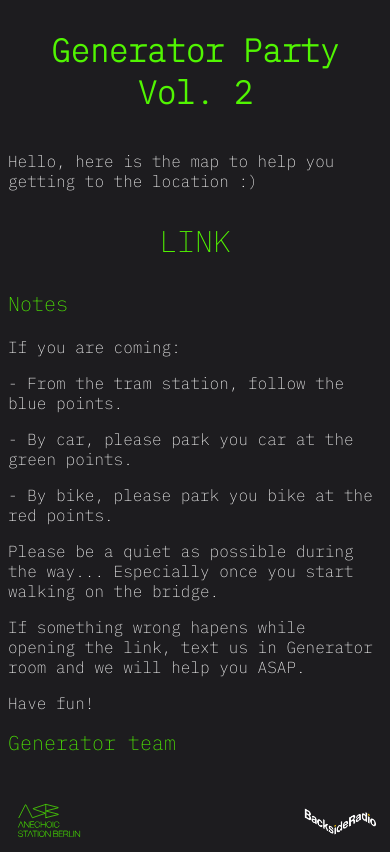
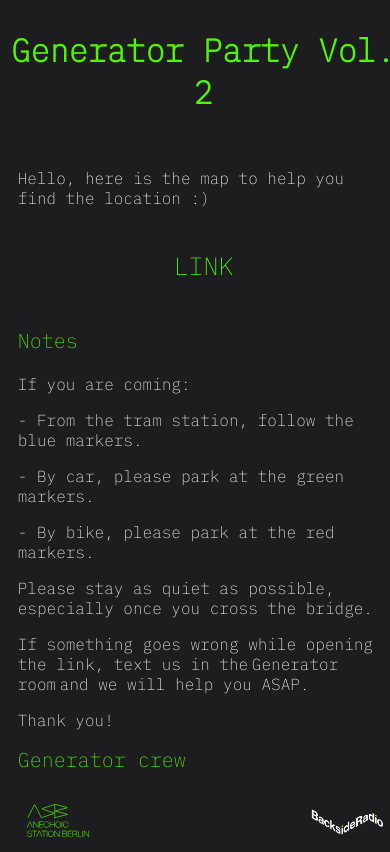
Before and after one commit to Hulow/generator-party, a plain HTML site: page index.html in a window 390 px wide. Drawn offline with Linux system fonts and the light colour scheme.

Commit message:
feat: finish html and styling without responsiveness

```diff
--- a/assets/styles/main.css
+++ b/assets/styles/main.css
@@ -12,14 +12,26 @@ html {
   font-style: normal;
 }
 
+.flex-col-center {
+  display: flex;
+  flex-direction: column;
+  align-items: center;
+}
+
+.flex-space-between {
+  display: flex;
+  justify-content: space-between;
+  align-items: center;
+}
+
 body {
   height: 100%;
-  display: flex;
-  flex-direction: column;
+  width: 100%;
 }
 
 main {
   flex: 1;
+  width: 95%;
 }
 
 .color {
@@ -28,11 +40,24 @@ main {
 
 h1 {
   text-align: center;
+  margin-bottom: 10%;
 }
 
 .custom-map {
-  text-align: center;
-  font-size: 30px;
+  width: 7%;
+}
+
+.custom-map > p {
+  font-size: 25px;
+}
+
+.custom-map:hover {
+  background-color: rgba(255, 255, 255, 0.066);
+  border-radius: 15px;
+}
+
+.custom-map > p:hover {
+  color: white;
 }
 
 .note-title {
@@ -40,18 +65,16 @@ h1 {
 }
 
 .margin-top {
-  margin-top: 3%;
+  margin-top: 2%;
 }
 
 .signature {
+  margin-top: 4%;
   font-size: 20px;
 }
 
 footer {
-  display: flex;
-  justify-content: space-between;
-  align-items: center;
-  margin-top: auto;
+  width: 95%;
 }
 
 a {
--- a/index.html
+++ b/index.html
@@ -6,36 +6,39 @@
     <title>Generator Party Volume 2</title>
     <link rel="stylesheet" href="assets/styles/main.css">
 </head>
-<body>
+<body class="flex-col-center">
     <header>
         <h1 class="color">Generator Party Vol. 2</h1>
     </header>
     <main>
-        <div class="content">
-            <p>Hello, here is the map to help you getting to the location :)</p>
-            <p class="custom-map color"><a href="helloItsASecretMyFriend" target="_blank"  style="text-decoration: none; color: inherit;">LINK</a></p>
+        <p>Hello, here is the map to help you find the location :)</p>
+
+        <div class="content flex-col-center">
+            <div class = "custom-map flex-col-center">
+                <p class="color"><a href="helloItsASecretMyFriend" target="_blank"  style="text-decoration: none; color: inherit;">LINK</a></p>
+            </div>
         </div>
         <div class="description">
             <p class="note-title color">Notes</p>
             <div class="margin-top">
                 <p>If you are coming:</p>
-                <p>- From the tram station, follow the blue points.</p>
-                <p>- By car, please park you car at the green points.</p>
-                <p>- By bike, please park you bike at the red points.</p>
+                <p>- From the tram station, follow the blue markers.</p>
+                <p>- By car, please park at the green markers.</p>
+                <p>- By bike, please park at the red markers.</p>
             </div>
             <div class="margin-top">
-                <p>Please be a quiet as possible during the way... Especially once you start walking on the bridge.</p>
+                <p>Please stay as quiet as possible, especially once you cross the bridge.</p>
             </div>
             <div class="margin-top">
-                <p>If something wrong hapens while opening the link, text us in Generator room and we will help you ASAP.</p>
+                <p>If something goes wrong while opening the link, text us in the<a href="https://t.me/+OH99zvoblHZmMDJk" target="_blank" style="text-decoration: none; color: inherit;">Generator room</a>and we will help you ASAP.</p>
             </div>
             <div class="margin-top">
-                <p>Have fun!</p>
+                <p>Thank you!</p>
             </div>
         </div>
-        <p class="signature color margin-top">Generator team</p>
+        <p class="signature color">Generator crew</p>
     </main>
-    <footer>
+    <footer class="flex-space-between">
         <a href="https://www.anechoic-station-berlin.com" target="_blank">
             <img src="assets/images/anechoic-station-berlin.svg" alt="Anechoic Station Berlin">
         </a>
```
